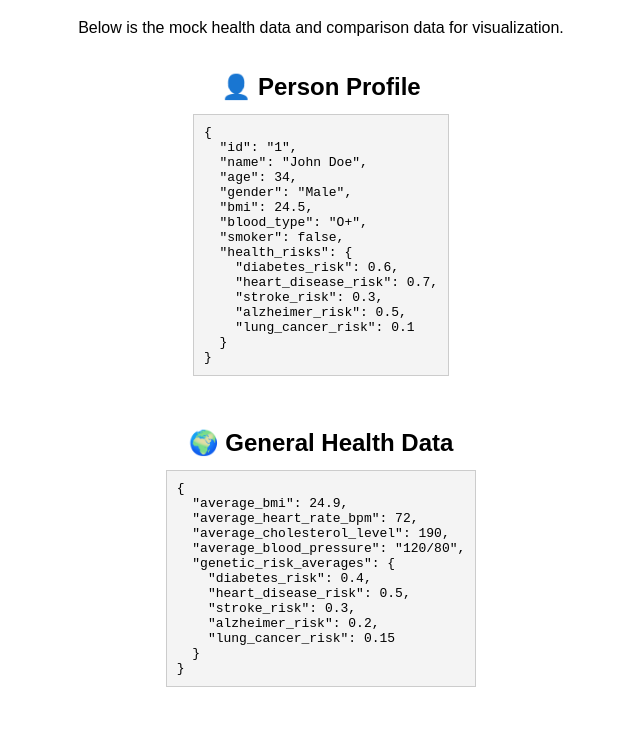
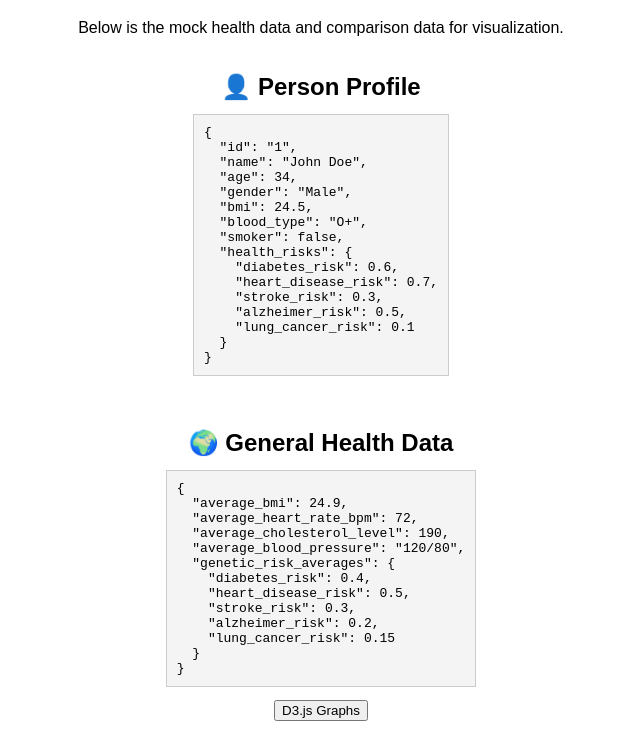
Before and after one commit to Simone-haukjaer/BigBrother, a website: page src/index.html in a window 1280 px wide. Shown: the part 61-802 px from the top of the page, without its empty margins (319-959 px from the left). Drawn offline with Linux system fonts and the light colour scheme.

Commit message:
feat: add button on index.html to d3_graphs.html

```diff
--- a/src/index.html
+++ b/src/index.html
@@ -16,5 +16,7 @@
   </div>
 
   <script src="script.js"></script>
+
+  <button onclick="window.location.href='d3_graphs.html'">D3.js Graphs</button>
 </body>
 </html>
```
